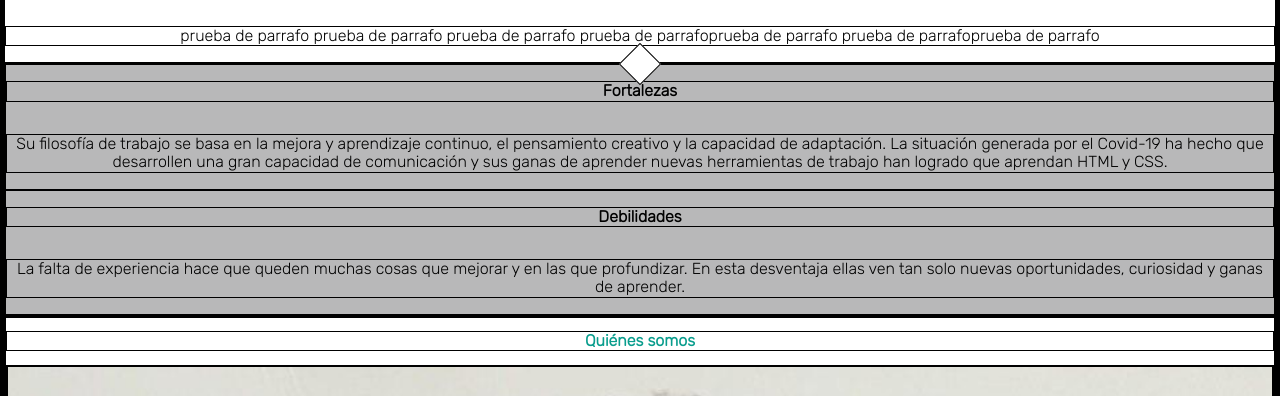
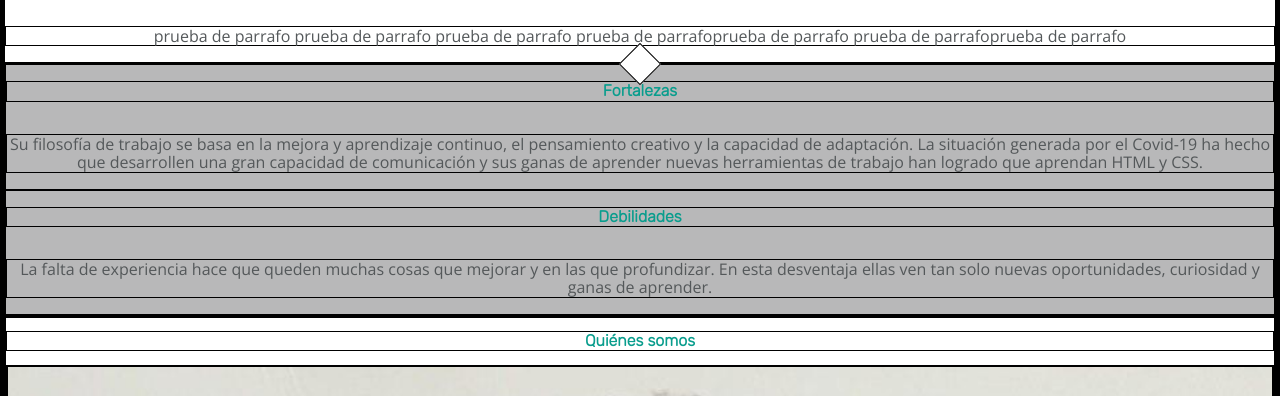
Before and after one commit to erreinoso/AdaWonders, a plain HTML site: page Pruebas/Prueba-Helen/index prueba.html in a window 1280 px wide. Shown: the part 336-732 px from the top of the page. Drawn offline with nearby package versions, Linux system fonts and the light colour scheme; files whose address does not match are found by name.

Commit message:
Corrección parte 1 web

```diff
--- a/Pruebas/Prueba-Helen/index prueba.html
+++ b/Pruebas/Prueba-Helen/index prueba.html
@@ -46,14 +46,14 @@
       <div class="qualities">
         <div class="littlesquare"></div>
         <div>
-          <h3 class="strength-title"> Fortalezas</h3>
+          <h3> Fortalezas</h3>
           <p>Su filosofía de trabajo se basa en la mejora y aprendizaje continuo, el pensamiento creativo y la capacidad
             de adaptación. La situación generada por el Covid-19 ha hecho que desarrollen una gran capacidad de
             comunicación y sus ganas de aprender nuevas herramientas de trabajo han logrado que aprendan HTML y CSS.
           </p>
         </div>
         <div>
-          <h3 class="weakness-title"> Debilidades</h3>
+          <h3> Debilidades</h3>
           <p>La falta de experiencia hace que queden muchas cosas que mejorar y en las que profundizar. En esta
             desventaja
             ellas ven tan solo nuevas oportunidades, curiosidad y ganas de aprender.
--- a/Pruebas/Prueba-Helen/styles/css prueba.css
+++ b/Pruebas/Prueba-Helen/styles/css prueba.css
@@ -35,8 +35,8 @@
   width: 30px;
   height: 30px;
   position: absolute;
-  margin:0;
-  transform: translate(0%,-50%) rotate(45deg) ;
+  margin: 0;
+  transform: translate(0%, -50%) rotate(45deg);
   background-color: white;
   flex-direction: column;
 }
@@ -45,14 +45,15 @@
   background-color: var(--copyright-color); /*poner opacidad*/
   align-items: center;
 }
+
 h2 {
   width: 100%;
   color: var(--primary-color);
   font-family: "Rubik", sans-serif;
+}
 
-.qualities div h3 {
+h3 {
   width: 100%;
-  background-color: var(--copyright-color); /*poner opacidad*/
   color: var(--primary-color);
   font-family: "Rubik", sans-serif;
 }
```
